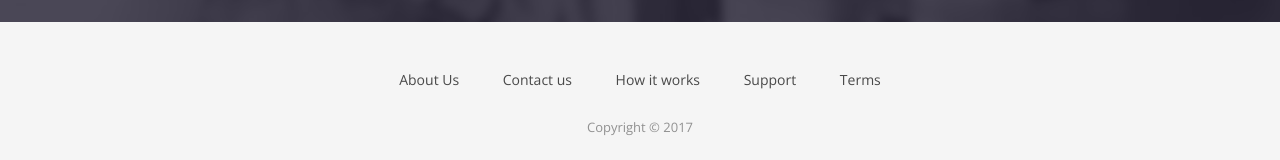
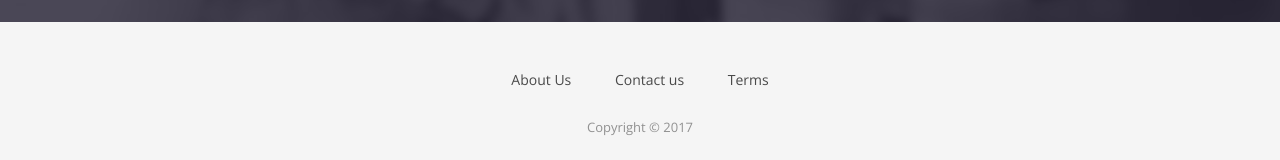
Before and after one commit to aceMediaDigital/aceMediaDigital.github.io, a plain HTML site: page contact.html in a window 1280 px wide. Shown: the part 1581-1741 px from the top of the page. Drawn offline with nearby package versions, Linux system fonts and the light colour scheme; some packages are replaced by stand-ins of ours; a web font is replaced by a local one.

Commit message:
Update contact.html

```diff
--- a/contact.html
+++ b/contact.html
@@ -208,8 +208,8 @@
               <ul>
                 <li><a href="#">About Us</a></li>
                 <li><a href="#">Contact us</a></li>
-                <li><a href="#">How it works</a></li>
-                <li><a href="#">Support</a></li>
+                <!--<li><a href="#">How it works</a></li>
+                <li><a href="#">Support</a></li>-->
                 <li><a href="#">Terms</a></li>
               </ul>
             </div>
```
